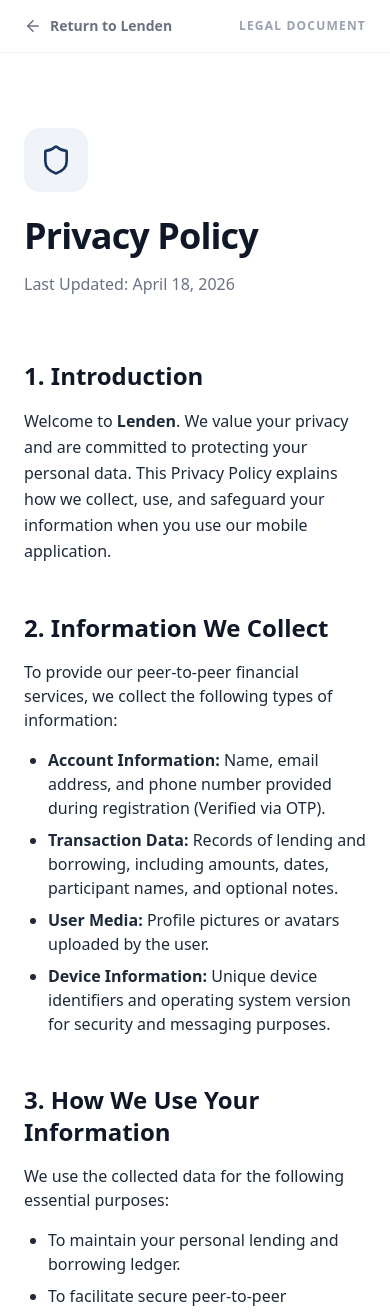
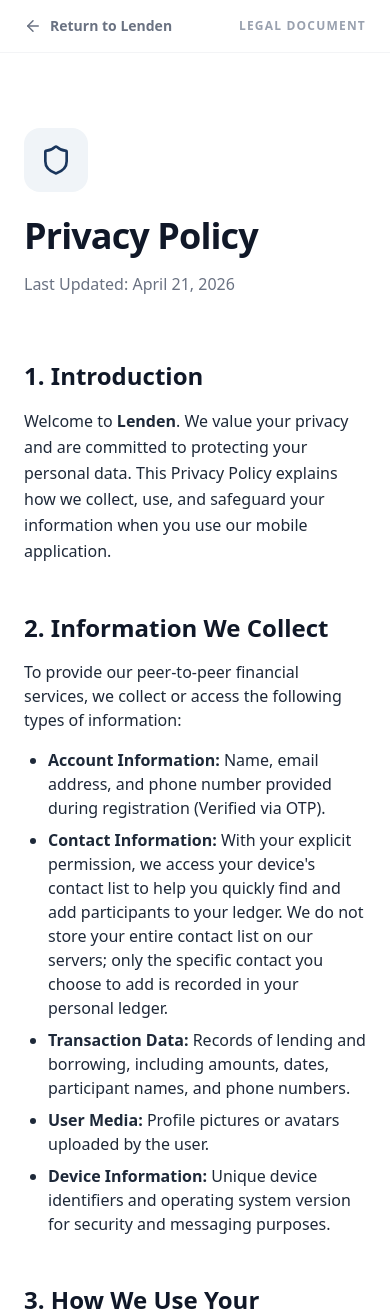
Before and after one commit to azizur-rahaman/portfolio, a Next.js app: page /products/lenden/privacy-policy in a window 390 px wide. Shown: the top 1312 px of the page. Built offline with nearby package versions, Linux system fonts and the light colour scheme.

Commit message:
docs: update Lenden privacy policy for contact access and phone number collection

```diff
--- a/src/app/products/[slug]/privacy-policy/page.tsx
+++ b/src/app/products/[slug]/privacy-policy/page.tsx
@@ -11,7 +11,7 @@ export default async function PrivacyPolicyPage({ params }: { params: Promise<{
     notFound();
   }
 
-  const lastUpdated = "April 18, 2026";
+  const lastUpdated = "April 21, 2026";
 
   return (
     <div className="min-h-screen bg-white text-gray-800">
@@ -48,10 +48,11 @@ export default async function PrivacyPolicyPage({ params }: { params: Promise<{
 
             <section>
               <h2 className="text-2xl font-bold text-gray-900 mb-4">2. Information We Collect</h2>
-              <p className="mb-4">To provide our peer-to-peer financial services, we collect the following types of information:</p>
+              <p className="mb-4">To provide our peer-to-peer financial services, we collect or access the following types of information:</p>
               <ul className="list-disc pl-6 space-y-2">
                 <li><strong>Account Information:</strong> Name, email address, and phone number provided during registration (Verified via OTP).</li>
-                <li><strong>Transaction Data:</strong> Records of lending and borrowing, including amounts, dates, participant names, and optional notes.</li>
+                <li><strong>Contact Information:</strong> With your explicit permission, we access your device&apos;s contact list to help you quickly find and add participants to your ledger. We do not store your entire contact list on our servers; only the specific contact you choose to add is recorded in your personal ledger.</li>
+                <li><strong>Transaction Data:</strong> Records of lending and borrowing, including amounts, dates, participant names, and phone numbers.</li>
                 <li><strong>User Media:</strong> Profile pictures or avatars uploaded by the user.</li>
                 <li><strong>Device Information:</strong> Unique device identifiers and operating system version for security and messaging purposes.</li>
               </ul>
```
